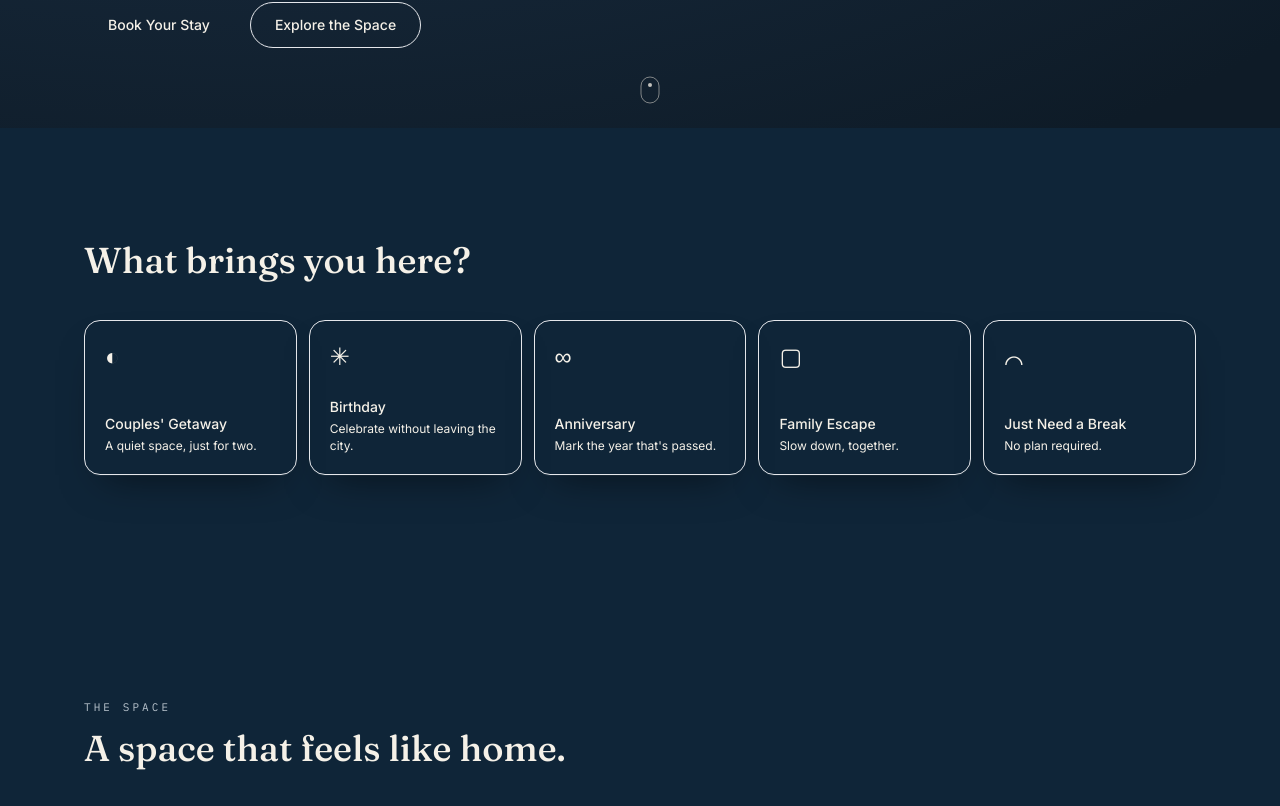
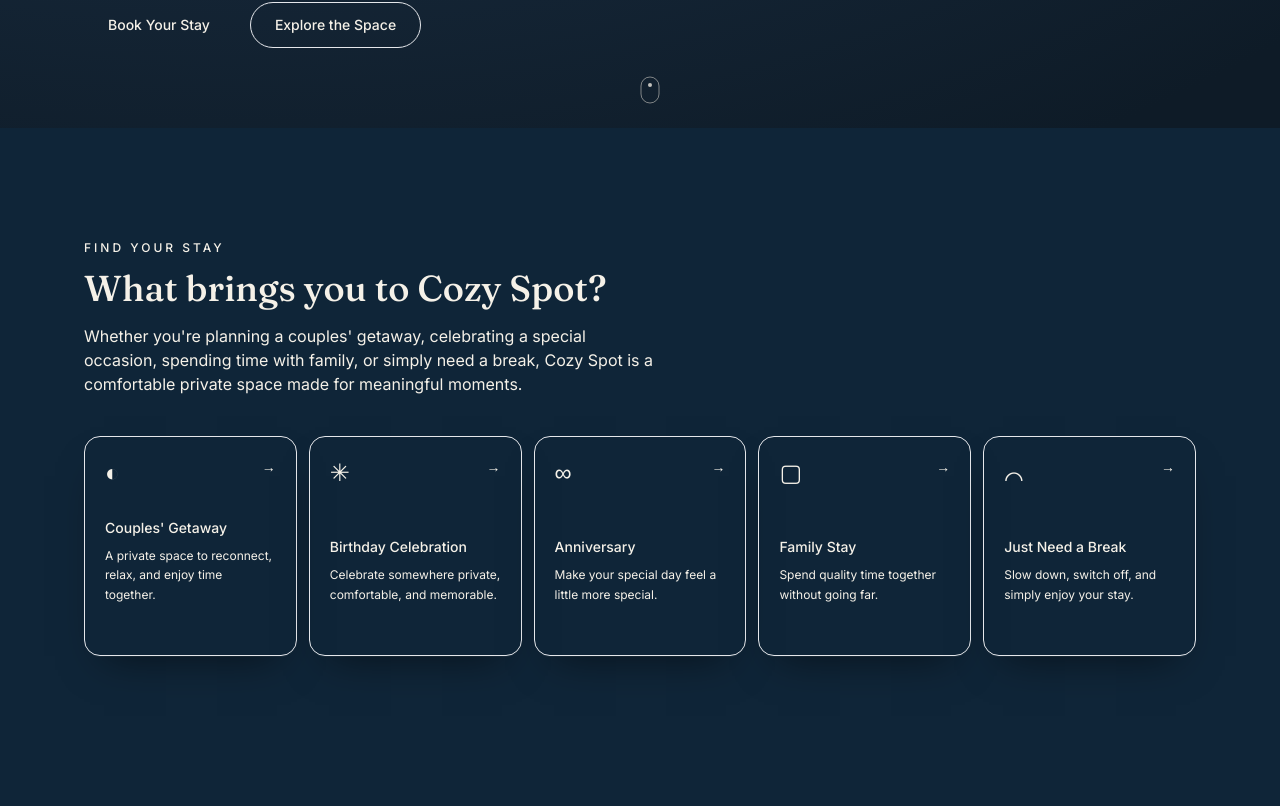
Before and after one commit to cozyspot-azurestaycation/cozyspotazurestaycation206, a Next.js app: page / in a window 1280 px wide. Shown: the part 672-1478 px from the top of the page. Built offline with nearby package versions, Linux system fonts and the light colour scheme; no server answers.

Commit message:
Update experience-picker.tsx

```diff
--- a/components/experience-picker.tsx
+++ b/components/experience-picker.tsx
@@ -1,31 +1,90 @@
 const reasons = [
-  { label: "Couples' Getaway", detail: "A quiet space, just for two.", glyph: "◐" },
-  { label: "Birthday", detail: "Celebrate without leaving the city.", glyph: "✳" },
-  { label: "Anniversary", detail: "Mark the year that's passed.", glyph: "∞" },
-  { label: "Family Escape", detail: "Slow down, together.", glyph: "▢" },
-  { label: "Just Need a Break", detail: "No plan required.", glyph: "⌒" },
+  {
+    label: "Couples' Getaway",
+    detail: "A private space to reconnect, relax, and enjoy time together.",
+    glyph: "◐",
+  },
+  {
+    label: "Birthday Celebration",
+    detail: "Celebrate somewhere private, comfortable, and memorable.",
+    glyph: "✳",
+  },
+  {
+    label: "Anniversary",
+    detail: "Make your special day feel a little more special.",
+    glyph: "∞",
+  },
+  {
+    label: "Family Stay",
+    detail: "Spend quality time together without going far.",
+    glyph: "▢",
+  },
+  {
+    label: "Just Need a Break",
+    detail: "Slow down, switch off, and simply enjoy your stay.",
+    glyph: "⌒",
+  },
 ];
 
 export function ExperiencePicker() {
   return (
-    <section className="mx-auto max-w-6xl px-5 py-20 sm:py-28">
-      <h2 className="max-w-md font-display text-3xl font-medium sm:text-4xl">
-        What brings you here?
-      </h2>
+    <section
+      id="experiences"
+      className="mx-auto max-w-6xl px-5 py-20 sm:py-28"
+    >
+      <div className="max-w-2xl">
+        <p className="text-xs font-medium uppercase tracking-[0.25em] text-brass">
+          Find Your Stay
+        </p>
+
+        <h2 className="mt-3 max-w-xl font-display text-3xl font-medium leading-tight sm:text-4xl">
+          What brings you to Cozy Spot?
+        </h2>
+
+        <p className="mt-4 max-w-xl text-sm leading-relaxed text-ink/60 sm:text-base">
+          Whether you're planning a couples' getaway, celebrating a special
+          occasion, spending time with family, or simply need a break, Cozy
+          Spot is a comfortable private space made for meaningful moments.
+        </p>
+      </div>
+
       <div className="mt-10 grid grid-cols-2 gap-3 sm:grid-cols-3 md:grid-cols-5">
         {reasons.map((r) => (
-          <div
+          <a
             key={r.label}
-            className="group flex flex-col justify-between rounded-2xl border border-ink/8 bg-cloud p-5 shadow-card transition-transform duration-300 hover:-translate-y-1"
+            href="#book"
+            className="group flex min-h-[220px] flex-col justify-between rounded-2xl border border-ink/8 bg-cloud p-5 shadow-card transition-all duration-300 hover:-translate-y-1 hover:border-brass/40 hover:shadow-lg focus:outline-none focus:ring-2 focus:ring-brass/40"
           >
-            <span className="font-display text-2xl text-brass" aria-hidden="true">
-              {r.glyph}
-            </span>
+            <div className="flex items-start justify-between">
+              <span
+                className="font-display text-2xl text-brass transition-transform duration-300 group-hover:scale-110"
+                aria-hidden="true"
+              >
+                {r.glyph}
+              </span>
+
+              <span
+                className="text-sm text-ink/30 transition-all duration-300 group-hover:translate-x-1 group-hover:text-brass"
+                aria-hidden="true"
+              >
+                →
+              </span>
+            </div>
+
             <div className="mt-6">
-              <p className="text-sm font-medium text-ink">{r.label}</p>
-              <p className="mt-1 text-xs leading-snug text-ink/55">{r.detail}</p>
+              <p className="text-sm font-medium text-ink">
+                {r.label}
+              </p>
+
+              <p className="mt-2 text-xs leading-relaxed text-ink/55">
+                {r.detail}
+              </p>
+
+              <span className="mt-4 block text-[10px] font-medium uppercase tracking-[0.18em] text-brass opacity-0 transition-opacity duration-300 group-hover:opacity-100">
+                Check availability
+              </span>
             </div>
-          </div>
+          </a>
         ))}
       </div>
     </section>
```
